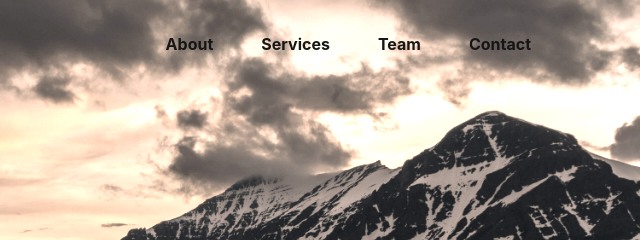
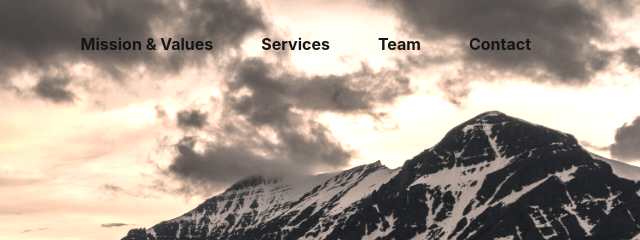
Before and after one commit to mattlockyer/soloblock, a website with bundled scripts: page index.html in a window 1280 px wide. Shown: the top 240 px of the page, 640-1280 px from the left. Built offline with nearby package versions, Linux system fonts and the light colour scheme.

Commit message:
update menu item

```diff
--- a/index.html
+++ b/index.html
@@ -33,7 +33,7 @@
         <div class="collapse navbar-collapse" id="navbarResponsive">
           <ul class="navbar-nav ml-auto">
             <li class="nav-item">
-              <a class="nav-link js-scroll-trigger" href="#mission">About</a>
+              <a class="nav-link js-scroll-trigger" href="#mission">Mission & Values</a>
             </li>
             <li class="nav-item">
               <a class="nav-link js-scroll-trigger" href="#services">Services</a>
```
